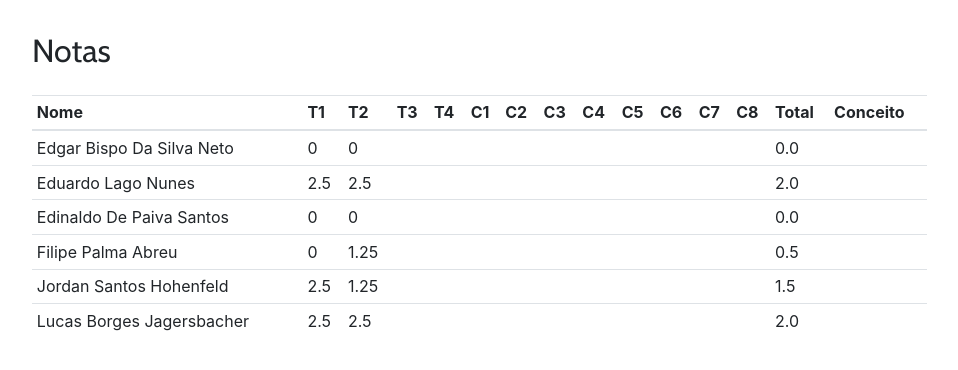
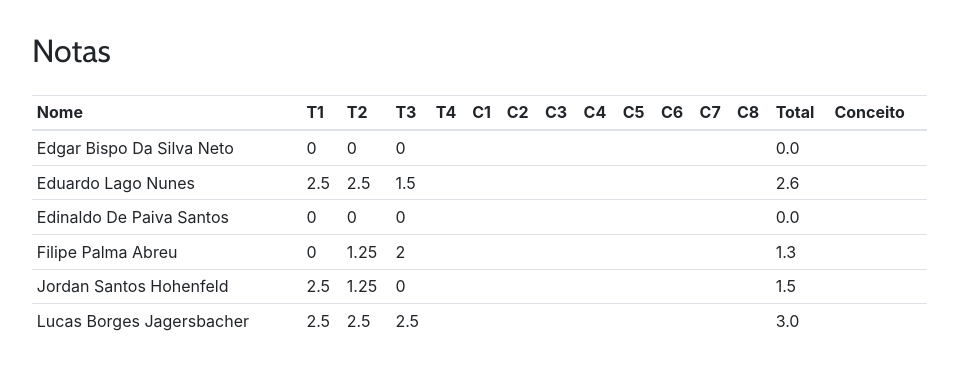
Before and after one commit to kroger/genosmus, a Jekyll site: the page built from _pedro/musb18.md, in a window 1280 px wide and 900 px high, scrolled down 1692 px. Shown: the part 498-868 px from the top of the window, without its empty margins (68-1026 px from the left). Built offline with Jekyll 4.4.1, drawn with Linux system fonts in a browser that asks for light colours.

Commit message:
Atualiza notas dos alunos

```diff
--- a/_pedro/geradas/musb18.md
+++ b/_pedro/geradas/musb18.md
@@ -1,9 +1,9 @@
-| Nome                      | T1  | T2   | T3 | T4 | C1 | C2 | C3 | C4 | C5 | C6 | C7 | C8 | Total | Conceito |
-|---------------------------|-----|------|----|----|----|----|----|----|----|----|----|----|-------|----------|
-| Edgar Bispo Da Silva Neto | 0   | 0    |    |    |    |    |    |    |    |    |    |    | 0.0   |          |
-| Eduardo Lago Nunes        | 2.5 | 2.5  |    |    |    |    |    |    |    |    |    |    | 2.0   |          |
-| Edinaldo De Paiva Santos  | 0   | 0    |    |    |    |    |    |    |    |    |    |    | 0.0   |          |
-| Filipe Palma Abreu        | 0   | 1.25 |    |    |    |    |    |    |    |    |    |    | 0.5   |          |
-| Jordan Santos Hohenfeld   | 2.5 | 1.25 |    |    |    |    |    |    |    |    |    |    | 1.5   |          |
-| Lucas Borges Jagersbacher | 2.5 | 2.5  |    |    |    |    |    |    |    |    |    |    | 2.0   |          |
+| Nome                      | T1  | T2   | T3  | T4 | C1 | C2 | C3 | C4 | C5 | C6 | C7 | C8 | Total | Conceito |
+|---------------------------|-----|------|-----|----|----|----|----|----|----|----|----|----|-------|----------|
+| Edgar Bispo Da Silva Neto | 0   | 0    | 0   |    |    |    |    |    |    |    |    |    | 0.0   |          |
+| Eduardo Lago Nunes        | 2.5 | 2.5  | 1.5 |    |    |    |    |    |    |    |    |    | 2.6   |          |
+| Edinaldo De Paiva Santos  | 0   | 0    | 0   |    |    |    |    |    |    |    |    |    | 0.0   |          |
+| Filipe Palma Abreu        | 0   | 1.25 | 2   |    |    |    |    |    |    |    |    |    | 1.3   |          |
+| Jordan Santos Hohenfeld   | 2.5 | 1.25 | 0   |    |    |    |    |    |    |    |    |    | 1.5   |          |
+| Lucas Borges Jagersbacher | 2.5 | 2.5  | 2.5 |    |    |    |    |    |    |    |    |    | 3.0   |          |
 {: .table .table-sm }
```
Also changed, not shown: 1 other file.
